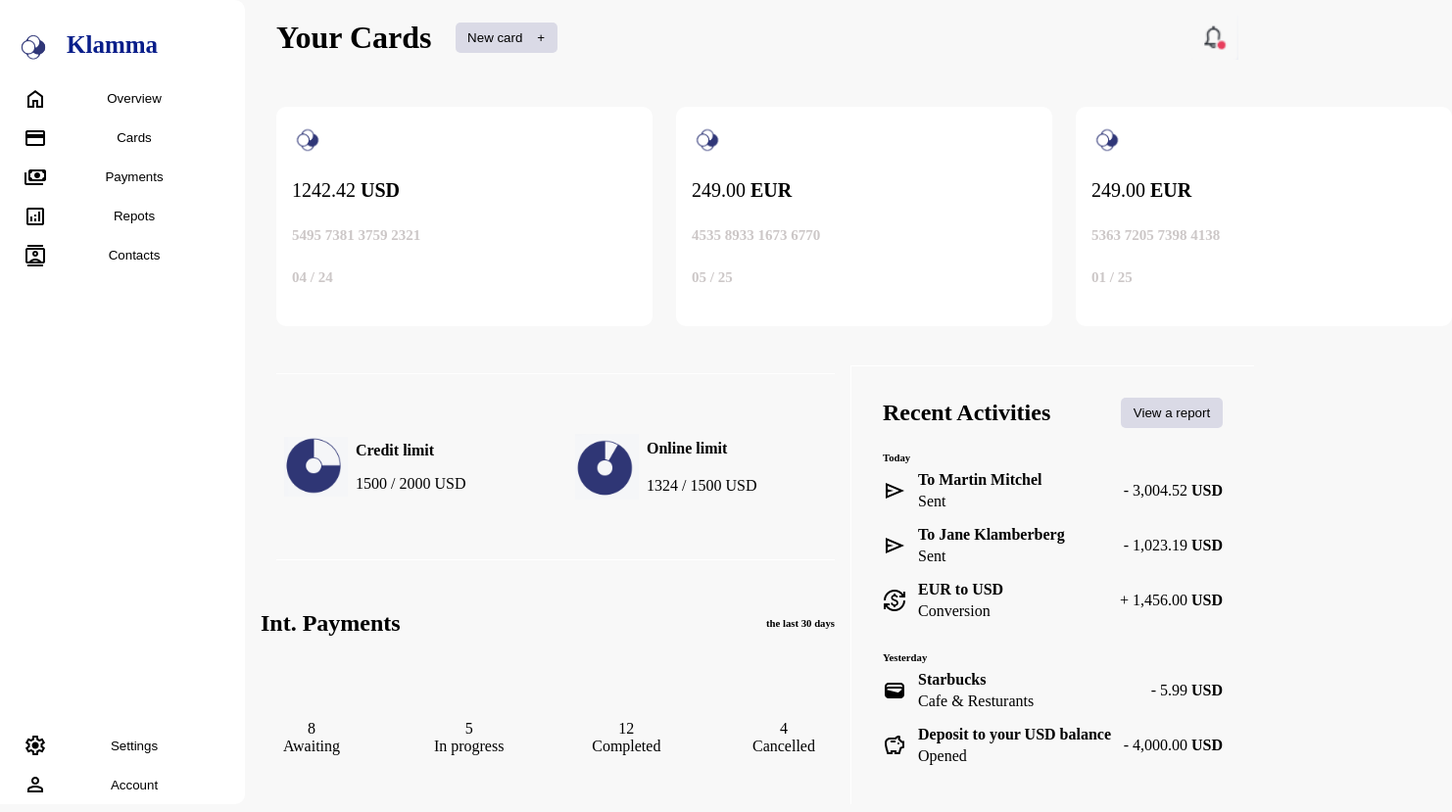
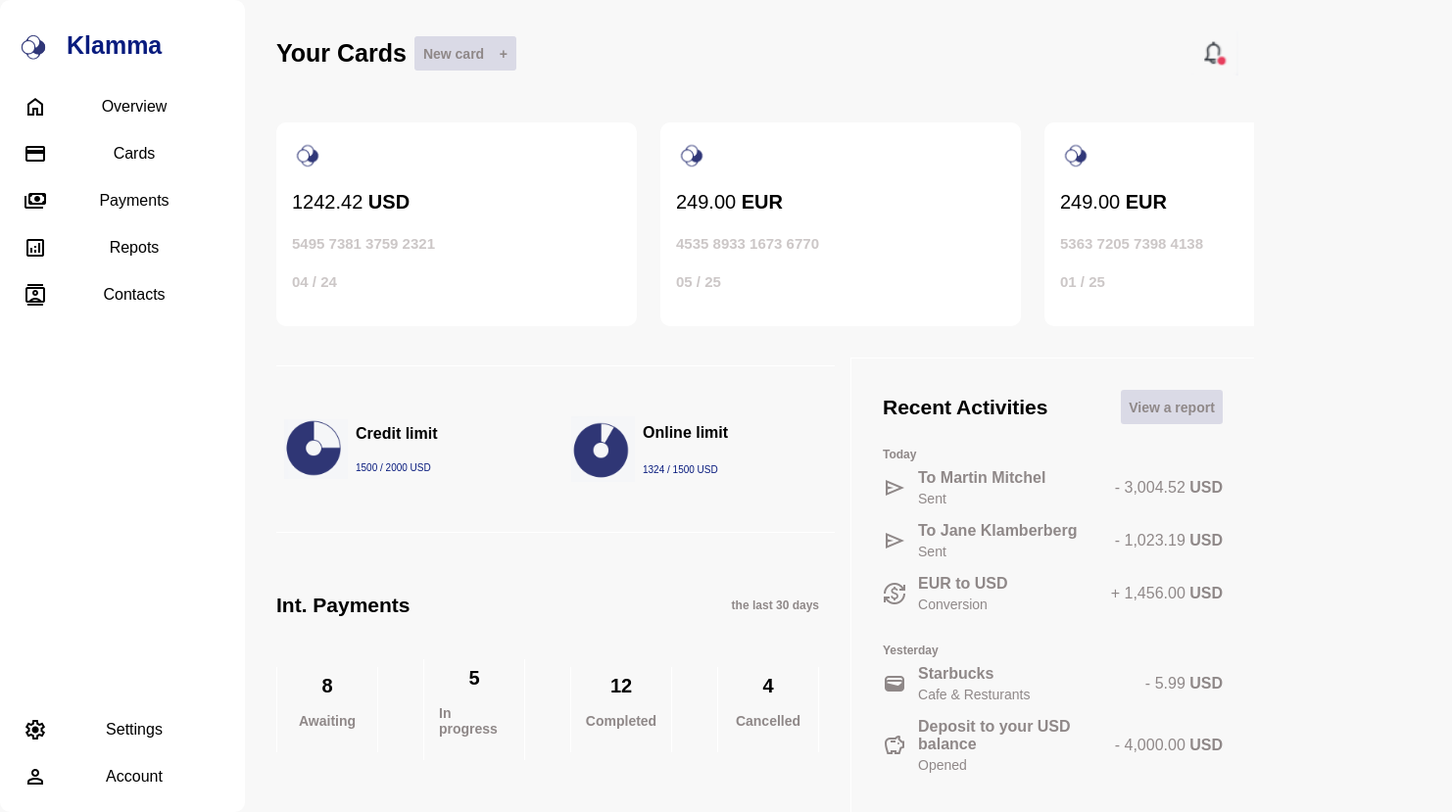
Before and after one commit to abnermateus/Klamma-Online-Banking-Dashboard-v1, a plain HTML site: page html/index.html in a window 1280 px wide. Shown: the whole page at 98% size, 1482 px wide, since content can reach past the window. Drawn offline with nearby package versions, Linux system fonts and the light colour scheme.

Commit message:
Update styles.css

```diff
--- a/css/styles.css
+++ b/css/styles.css
@@ -2,6 +2,7 @@
     margin: 0;
     padding: 0;
     box-sizing: border-box;
+    font-family: 'Kanit', sans-serif, 'Roboto', sans-serif;
 }
 
 body {
@@ -16,6 +17,7 @@ body {
     display: flex;
     justify-content: space-between;
     align-items: center;
+    font-size: 14px;
 }
 
 .button {
@@ -23,11 +25,20 @@ body {
     align-items: center;
     justify-content: center;
     width: 104px;
+    height: 35px;
     padding: 8px;
     border: none;
-    border-radius: 5px;
+    border-radius: 3px;
     background-color: #dadae6;
     cursor: pointer;
+    font-size: 14px;
+    font-weight: 600;
+    color: #8f8888;
+}
+
+.day {
+    font-size: 12px;
+    color: #8f8888;
 }
 
 #sidebar {
@@ -36,20 +47,22 @@ body {
     background-color: #ffffff;
     height: 100%;
     box-shadow: 10px rgba(0, 0, 0, 0.1);
-    border-radius: 0 10px 10px 0;
+    border-radius: 10px;
     padding-top: 20px;
 }
 
 #sidebar h1 {
     font-size: 25px;
     font-weight: 600;
-    color: #091e8a;
-    padding: 0 16px;
+    color: #091c7e;
+    padding: 0px 16px 0px 16px;
 }
 
 #sidebar-logo {
-    display: flex;
+    display: grid;
+    grid-template-columns: auto 1fr;
     align-items: center;
+    justify-content: center;
     padding: 8px 16px 16px 16px;
 }
 
@@ -60,7 +73,8 @@ body {
 .list {
     display: grid;
     align-content: start;
-    padding: 0 16px
+    gap: 8px;
+    padding: 8px 16px 16px 16px;
 }
 
 .list button {
@@ -71,12 +85,13 @@ body {
     border: none;
     background-color: transparent;
     cursor: pointer;
+    font-size: 16px
 }
 
 .list button:hover {
     background-color: #dadae6;
     border-radius: 5px;
-    color: #091e8a;
+    color: #091c7e;
 }
 
 main {
@@ -90,8 +105,13 @@ main {
     grid-template-columns: auto auto 1fr;
     align-items: center;
     grid-area: header;
-    gap: 24px;
-    padding: 16px 16px 16px 32px;
+    gap: 8px;
+    padding: 32px 16px 16px 32px;
+}
+
+#header h1 {
+    font-size: 25px;
+    font-weight: 600;
 }
 
 #header img {
@@ -106,7 +126,7 @@ main {
     grid-template-columns: 1fr 1fr 1fr;
     gap: 24px;
     padding: 32px;
-    margin-bottom: 8px;
+    overflow-y: auto;
 }
 
 #cards img {
@@ -118,8 +138,8 @@ main {
 #cards .card {
     display: grid;
     padding: 16px;
-    width: 48vh;
-    height: 28vh;
+    width: 46vh;
+    height: 26vh;
     border: none;
     border-radius: 10px;
     background-color: #ffffff;
@@ -151,7 +171,7 @@ main {
     display: grid;
     grid-template-columns: 1fr 1fr;
     grid-area: limits;
-    gap: 24px;
+    gap: 16px;
     margin: 8px 16px 8px 32px;
     border-bottom: #ffffff 0.6px solid;
     border-top: #ffffff 0.6px solid;
@@ -178,13 +198,18 @@ main {
 
 #limits .limit p {
     grid-area: text;
+    color: #091c7e;
+    font-size: 10px;
+}
+
+#limits .limit strong {
+    font-size: 15px;
 }
 
 #int-payments {
     display: grid;
     grid-area: payments;
-    gap: 24px;
-    padding: 16px;
+    padding: 32px;
 }
 
 #int-payments .summary {
@@ -192,7 +217,6 @@ main {
     grid-auto-flow: column;
     align-items: center;
     justify-content: space-between;
-    gap: 24px;
 }
 
 #int-payments .payment-status {
@@ -201,10 +225,27 @@ main {
     justify-content: center;
     width: 104px;
     padding: 8px;
+    border-right: #ffffff 0.6px solid;
+    border-left: #ffffff 0.6px solid;
+
+}
+
+#int-payments .status {
+    display: grid;
+    align-items: center;
+    justify-content: center;
+    width: 104px;
+    cursor: pointer;
+    padding: 16px;
+    font-size: 14px;
+    font-weight: 600;
+    color: #8f8888;
 }
 
 #int-payments .counter {
     justify-self: center;
+    font-size: 20px;
+    font-weight: 600;
 }
 
 #recent-activities {
@@ -221,6 +262,7 @@ main {
     grid-template-columns: auto 1fr auto;
     align-items: center;
     gap: 4px;
+    color: #8f8888;
 }
 
 #recent-activities .activity .name-desc {
@@ -229,3 +271,14 @@ main {
     padding: 8px;
     gap: 4px;
 }
+
+#recent-activities .activity .description {
+    font-size: 14px;
+    font-weight: 200;
+}
+
+#recent-activities .activity-value {
+    justify-self: end;
+    font-size: 16px;
+    font-weight: 400;
+}
```
